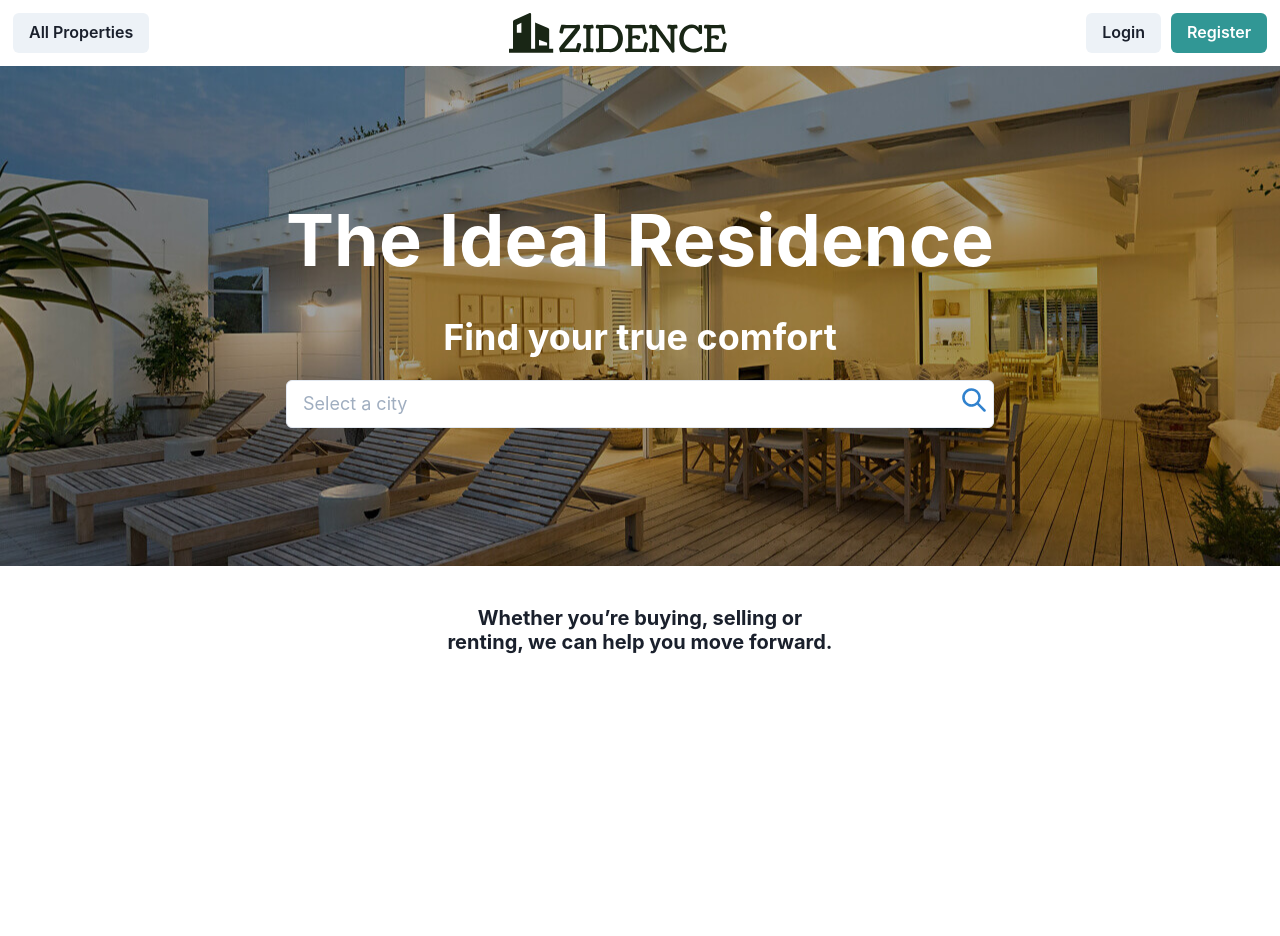
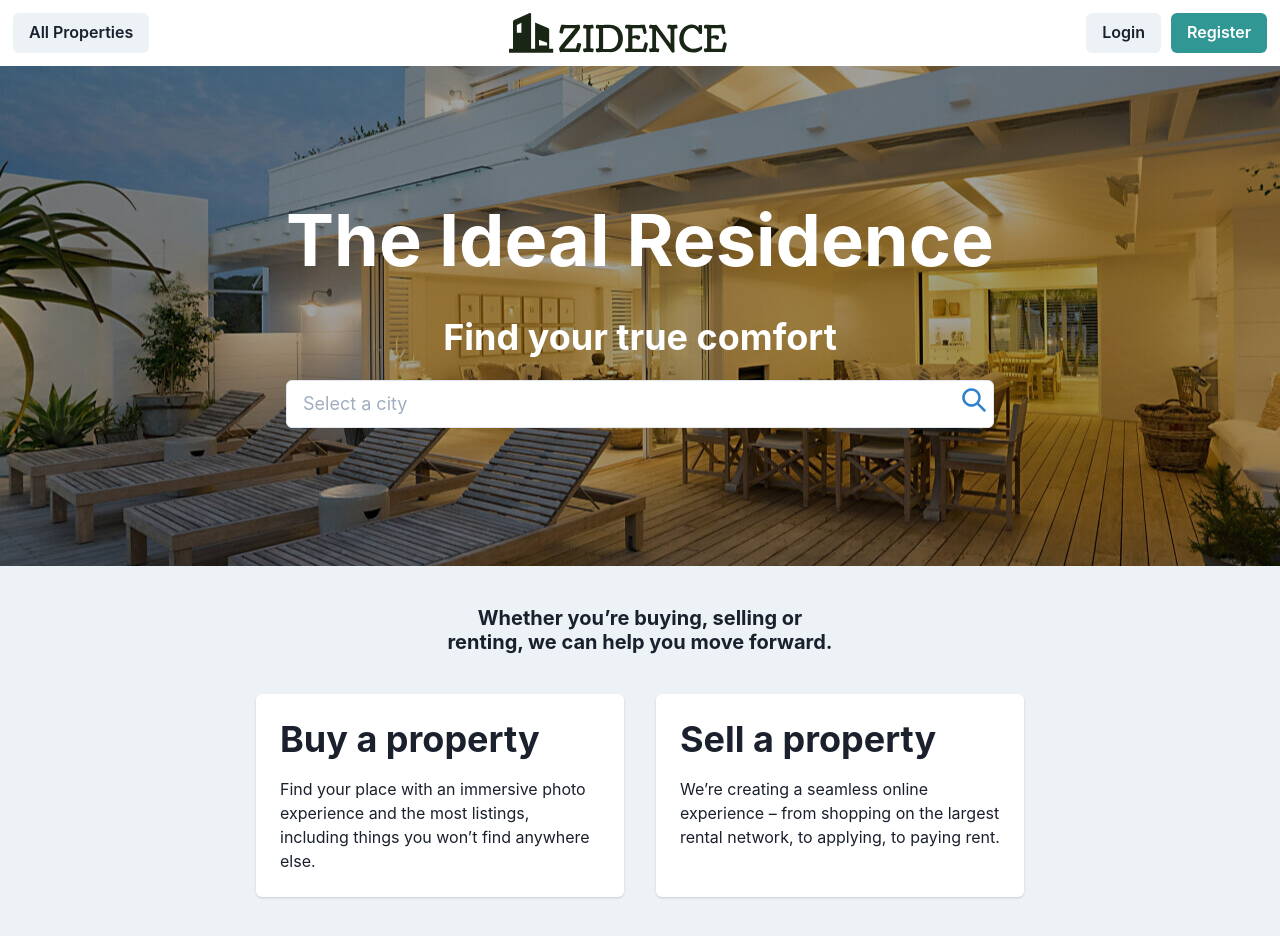
Before and after one commit to zidence/zidence-web, a React (Create React App) app: page / in a window 1280 px wide. Shown: the top 936 px of the page. Before the commit the page ends 800 px from the top, so only its background shows below. Built offline with nearby package versions, Linux system fonts and the light colour scheme.

Commit message:
Add cards to homepage

```diff
--- a/src/containers/Routes.js
+++ b/src/containers/Routes.js
@@ -13,7 +13,7 @@ export default function Routes() {
         {/* A <Switch> looks through its children <Route>s and
             renders the first one that matches the current URL. */}
         <Switch>
-          <Route path="/">
+          <Route path="/" exact>
             <HomePage />
           </Route>
         </Switch>
--- a/src/pages/home.js
+++ b/src/pages/home.js
@@ -7,6 +7,8 @@ import {
   InputGroup,
   InputRightElement,
   Input,
+  Text,
+  Spacer,
 } from '@chakra-ui/react'
 import { SearchIcon } from '@chakra-ui/icons'
 
@@ -14,6 +16,7 @@ export default function HomePage() {
   return (
     <Box>
       <Center
+        id="hero"
         h="500px"
         backgroundImage="url('/images/hero-home.jpg')"
         backgroundPosition="center"
@@ -41,11 +44,49 @@ export default function HomePage() {
         </Flex>
       </Center>
 
-      <Center m={10}>
+      <Center
+        id="home-content"
+        p={10}
+        display="flex"
+        flexDirection="column"
+        bg="gray.100"
+      >
         <Heading as="h3" size="md" maxW="30ch" textAlign="center">
           Whether you’re buying, selling or renting, we can help you move
           forward.
         </Heading>
+
+        <Flex id="cards" m={10} width="3xl">
+          <Box
+            id="card-buy"
+            bg="white"
+            p={6}
+            boxShadow="base"
+            borderRadius="md"
+          >
+            <Heading as="h3">Buy a property</Heading>
+            <Text maxW="xs" mt={4}>
+              Find your place with an immersive photo experience and the most
+              listings, including things you won’t find anywhere else.
+            </Text>
+          </Box>
+
+          <Spacer />
+
+          <Box
+            id="card-sell"
+            bg="white"
+            p={6}
+            boxShadow="base"
+            borderRadius="md"
+          >
+            <Heading as="h3">Sell a property</Heading>
+            <Text maxW="xs" mt={4}>
+              We’re creating a seamless online experience – from shopping on the
+              largest rental network, to applying, to paying rent.
+            </Text>
+          </Box>
+        </Flex>
       </Center>
     </Box>
   )
```
